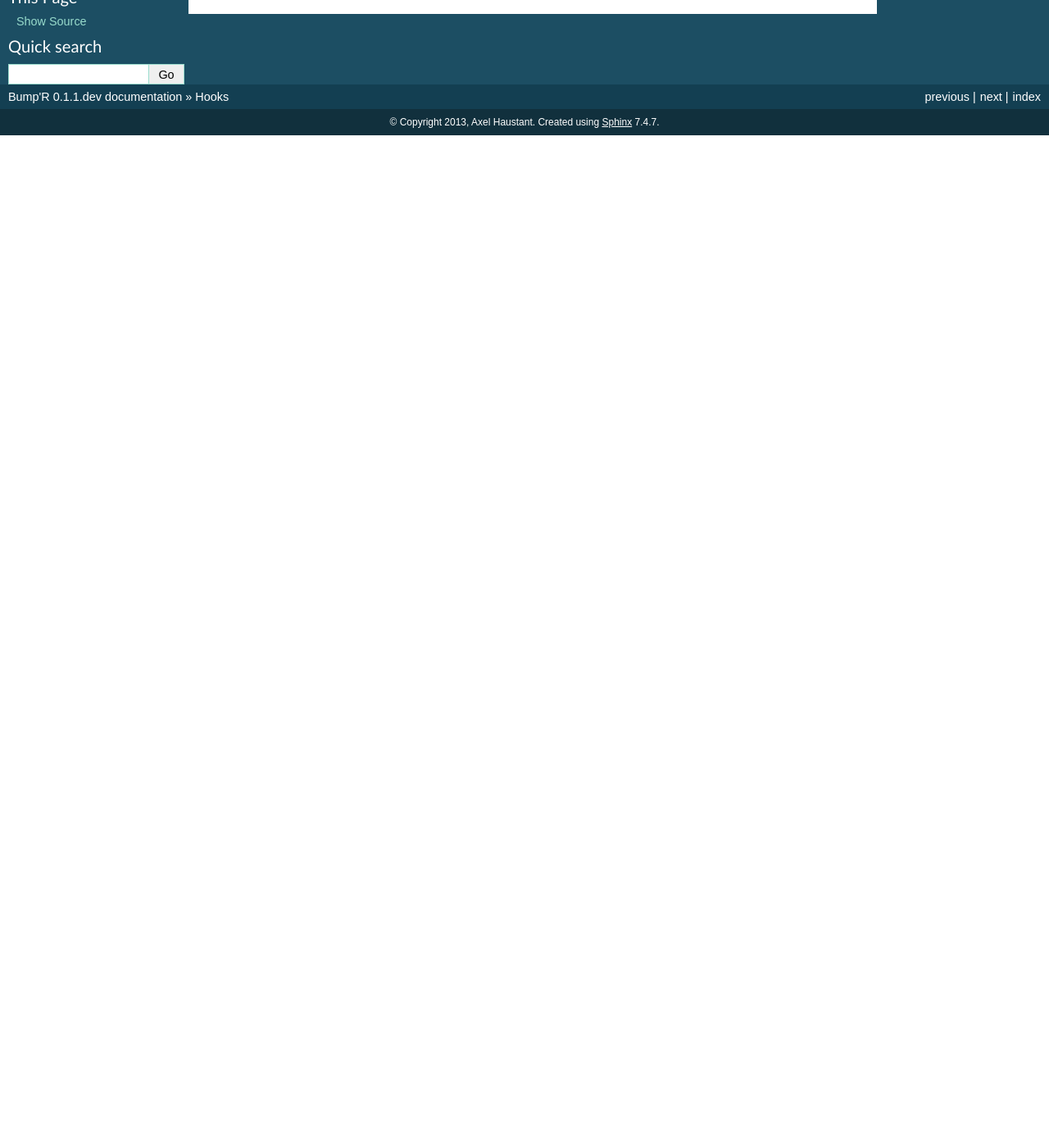
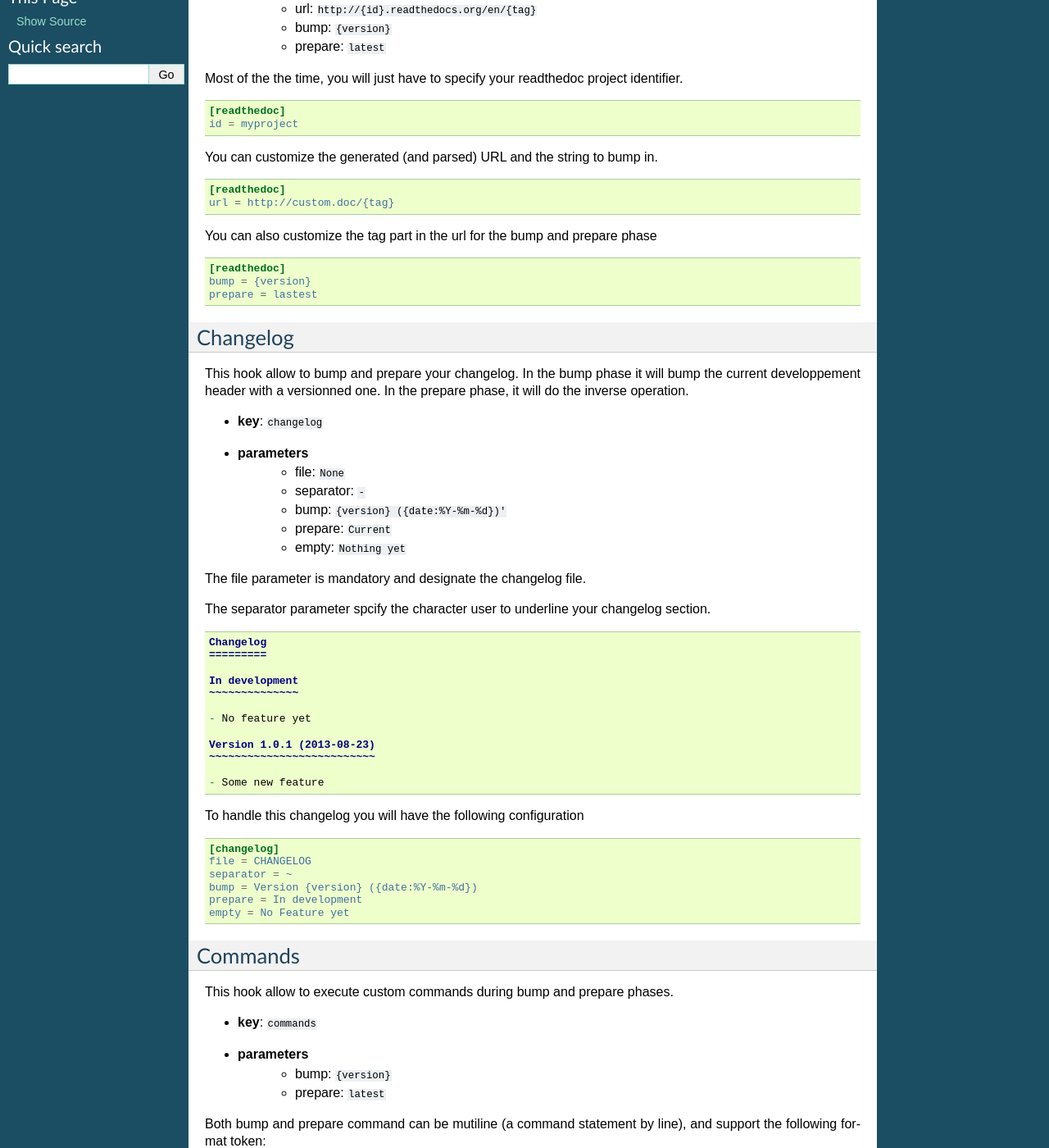
Before and after one commit to noirbizarre/bumpr, a Sphinx documentation site: the page built from doc/hooks.rst, in a window 1280 px wide and 1400 px high, scrolled down 270 px. Shown: the whole window at 82% size. Built offline with Sphinx 7.4.7, drawn with Linux system fonts in a browser that asks for light colours; before the commit the page ends 900 px from its top, so only the background shows below that; some of the changed text lies outside the part shown.

Commit message:
More documentation

```diff
--- a/CHANGELOG.rst
+++ b/CHANGELOG.rst
@@ -12,6 +12,8 @@ Current
 - Better output and error handling
 - Group parameters in help
 - Added optionnal hook vaidation
+- Fix some Python incompatibilities (Python 2.6 and 3.X)
+- More documentation
 
 0.1.0 (2013-08-22)
 ------------------
--- a/doc/hooks.rst
+++ b/doc/hooks.rst
@@ -4,8 +4,112 @@ Hooks
 Read the doc
 ------------
 
+This hook allow to change the Read The Doc documentation URL in both bump and prepare phase.
+
+- **key**: ``readthedoc``
+- **parameters**
+    - id: ``None``
+    - url: ``http://{id}.readthedocs.org/en/{tag}``
+    - bump: ``{version}``
+    - prepare: ``latest``
+
+
+Most of the the time, you will just have to specify your readthedoc project identifier.
+
+.. code-block:: ini
+
+    [readthedoc]
+    id = myproject
+
+
+You can customize the generated (and parsed) URL and the string to bump in.
+
+.. code-block:: ini
+
+    [readthedoc]
+    url = http://custom.doc/{tag}
+
+You can also customize the tag part in the url for the bump and prepare phase
+
+.. code-block:: ini
+
+    [readthedoc]
+    bump = {version}
+    prepare = lastest
+
+
 Changelog
 ---------
 
+This hook allow to bump and prepare your changelog.
+In the bump phase it will bump the current developpement header with a versionned one.
+In the prepare phase, it will do the inverse operation.
+
+- **key**: ``changelog``
+- **parameters**
+    - file: ``None``
+    - separator: ``-``
+    - bump: ``{version} ({date:%Y-%m-%d})'``
+    - prepare: ``Current``
+    - empty: ``Nothing yet``
+
+The file parameter is mandatory and designate the changelog file.
+
+The separator parameter spcify the character user to underline your changelog section.
+
+.. code-block:: rst
+
+    Changelog
+    =========
+
+    In development
+    ~~~~~~~~~~~~~~
+
+    - No feature yet
+
+    Version 1.0.1 (2013-08-23)
+    ~~~~~~~~~~~~~~~~~~~~~~~~~~
+
+    - Some new feature
+
+To handle this changelog you will have the following configuration
+
+.. code-block:: ini
+
+    [changelog]
+    file = CHANGELOG
+    separator = ~
+    bump = Version {version} ({date:%Y-%m-%d})
+    prepare = In development
+    empty = No Feature yet
+
+
 Commands
 --------
+
+This hook allow to execute custom commands during bump and prepare phases.
+
+- **key**: ``commands``
+- **parameters**
+    - bump: ``{version}``
+    - prepare: ``latest``
+
+Both bump and prepare command can be mutiline (a command statement by line),
+and support the following format token:
+
+- **version**: the current phase version string
+- **major**: the current phase version major part
+- **minor**: the current phase version minor part
+- **patch**: the current phase version patch part
+- **date**: the current date (aka. the release date)
+
+In the bump phase, version will be the bumped version
+whereas in the prepare phase it will be the prepared/next version.
+
+_Exemple:_
+
+.. code-block:: ini
+
+    [commands]
+    bump = echo "{major}.{minor} - {date:%Y-%m-%d)"
+    prepare = echo "Next version: {version}"
--- a/doc/index.rst
+++ b/doc/index.rst
@@ -19,6 +19,8 @@ Bump'R intend to be customizable with the following features:
 - Customizable with a config file
 - Overridable by command line
 - Extensible with hooks
+
+The main goal is to provide a release workflow without manual intervention.
 
 
 Compatibility
@@ -93,7 +95,7 @@ This way you only have to specify which part you want to bump on the command lin
 
 .. code-block:: console
 
-    $ bumpr -M  # Bump the major
+    $ bumpr -M -s rc4  # Bump the major with an 'rc4' suffix
     $ bumpr     # Bump the default part aka. patch
 
 
--- a/doc/rcfile.rst
+++ b/doc/rcfile.rst
@@ -45,7 +45,8 @@ verbose
 dryrun
     *Default:* ``False``
 
-    TODO
+    If ``True``, no command or VCS operation will be executed.
+    They will be displayed in the command output.
 
 clean
     *Default:* ``None``
```
Also changed, not shown: other parts of doc/index.rst (+1 -0 lines), doc/commandline.rst (+25 -7 lines), doc/workflow.rst (added, +60 -0 lines), 3 other files.
